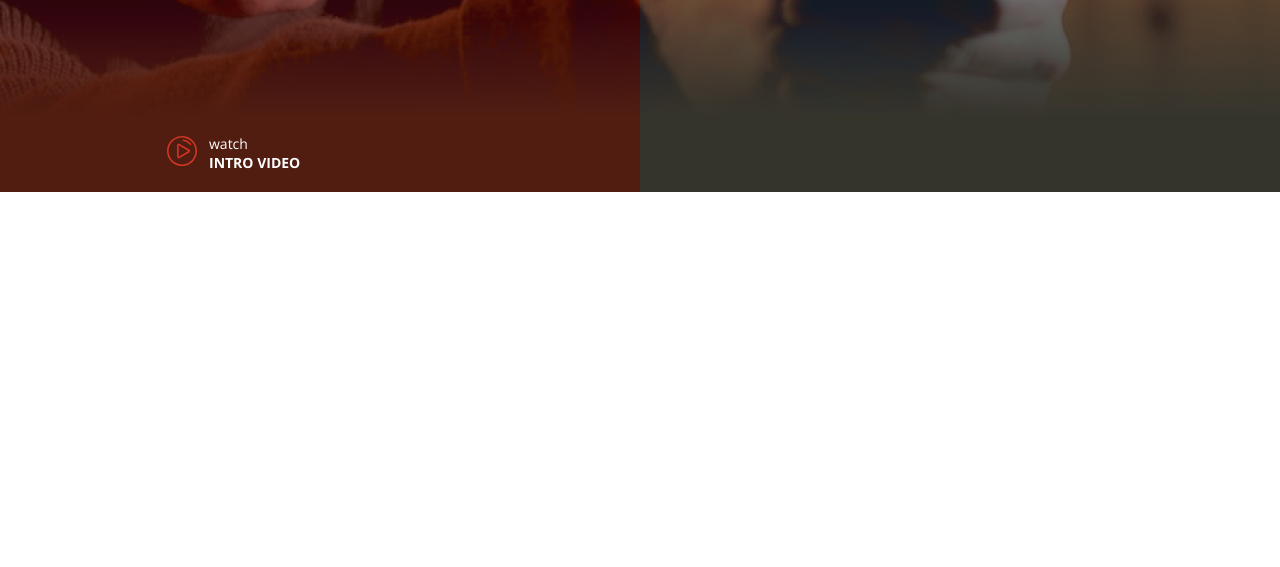
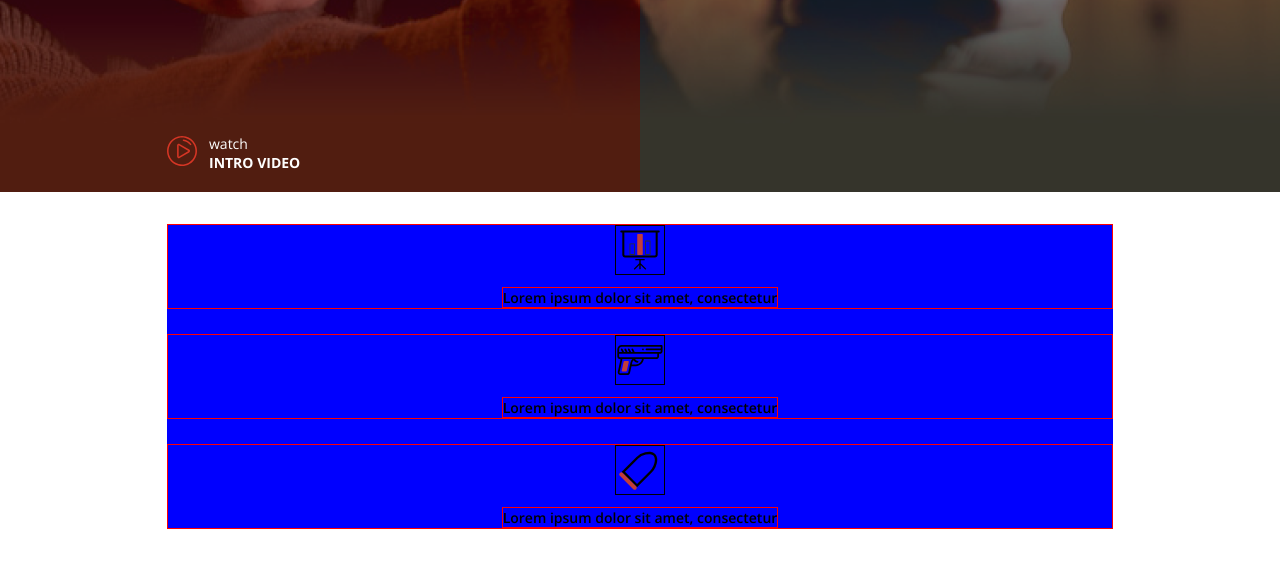
Before and after one commit to NursultanMK/shooting-fox, a website: page app/index.html in a window 1280 px wide. Shown: the part 549-1116 px from the top of the page. Before the commit the page ends 800 px from the top, so only its background shows below. Drawn offline with nearby package versions, Linux system fonts and the light colour scheme.

Commit message:
add icons

```diff
--- a/app/index.html
+++ b/app/index.html
@@ -44,6 +44,30 @@
                 </div>
             </div>
         </section>
+        <section class="p-mission">
+            <div class="p-mission__inner">
+                <div class="c-description">
+                    <div class="c-description__col">
+                        <figure class="c-description__icon">
+                            <img class="c-description__icon-img" src="images/statistics.svg" alt="Statistics">
+                        </figure>
+                        <p class="c-description__text">Lorem ipsum dolor sit amet, consectetur</p>
+                    </div>
+                    <div class="c-description__col">
+                        <figure class="c-description__icon">
+                            <img class="c-description__icon-img" src="images/gun.svg" alt="Statistics">
+                        </figure>
+                        <p class="c-description__text">Lorem ipsum dolor sit amet, consectetur</p>
+                    </div>
+                    <div class="c-description__col">
+                        <figure class="c-description__icon">
+                            <img class="c-description__icon-img" src="images/bullet.svg" alt="Statistics">
+                        </figure>
+                        <p class="c-description__text">Lorem ipsum dolor sit amet, consectetur</p>
+                    </div>
+                </div>
+            </div>
+        </section>
     </main>
 </body>
     <script
--- /dev/null
+++ b/app/scss/components/_c-description-icons.scss
@@ -0,0 +1,33 @@
+.c-description {
+  //border: 1px solid purple;
+  background: blue;
+
+  &__col {
+    border: 1px solid red;
+    display: flex;
+    flex-direction: column;
+    justify-content: center;
+    align-items: center;
+
+    &:not(:last-child) {
+      margin-bottom: 2.5rem;
+    }
+  }
+  &__icon {
+    width: 5rem;
+    border: 1px solid black;
+    display: flex;
+    justify-content: center;
+    align-items: center;
+    margin-bottom: 1.2rem;
+    &-img {
+      width: 100%;
+    }
+  }
+  &__text {
+    border: 1px solid red;
+    text-align: center;
+    font-weight: 600;
+  }
+
+}
--- a/app/scss/main.scss
+++ b/app/scss/main.scss
@@ -11,6 +11,7 @@
 
 // Components
 @import
+  "components/c-description-icons",
   "components/c-logotype",
   "components/c-navigation",
   "components/c-play-button";
@@ -24,4 +25,5 @@
 
 // Pages
 @import
+  "page/p-mission",
   "page/p-index";
--- /dev/null
+++ b/app/scss/page/_p-mission.scss
@@ -0,0 +1,8 @@
+.p-mission {
+  padding-top: 3.2rem;
+  padding-bottom: 6rem;
+
+  &__inner {
+    @include container;
+  }
+}
```
Also changed, not shown: app/css/main.css, app/images/bullet.svg (added), app/images/gun.svg (added), app/images/statistics.svg (added).
